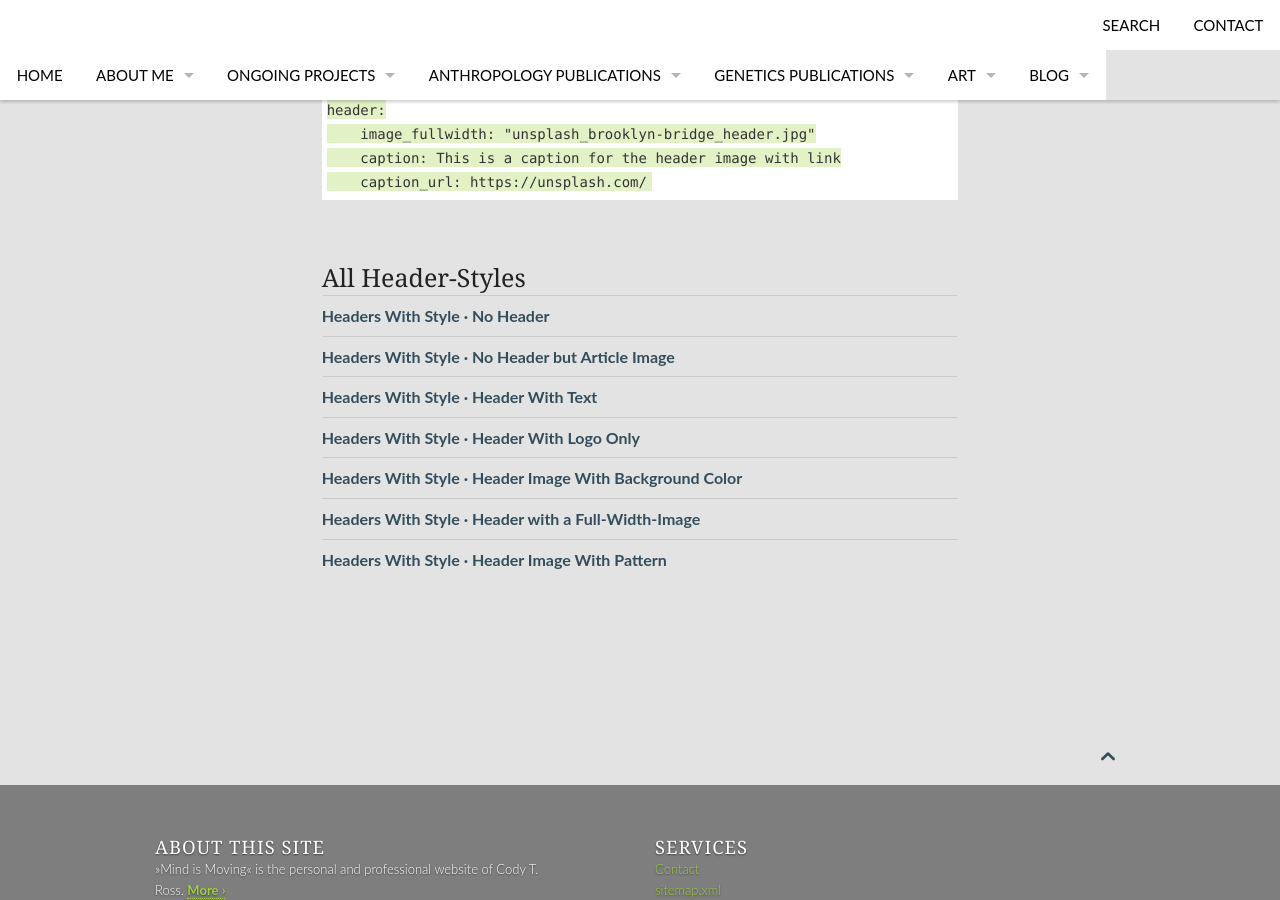
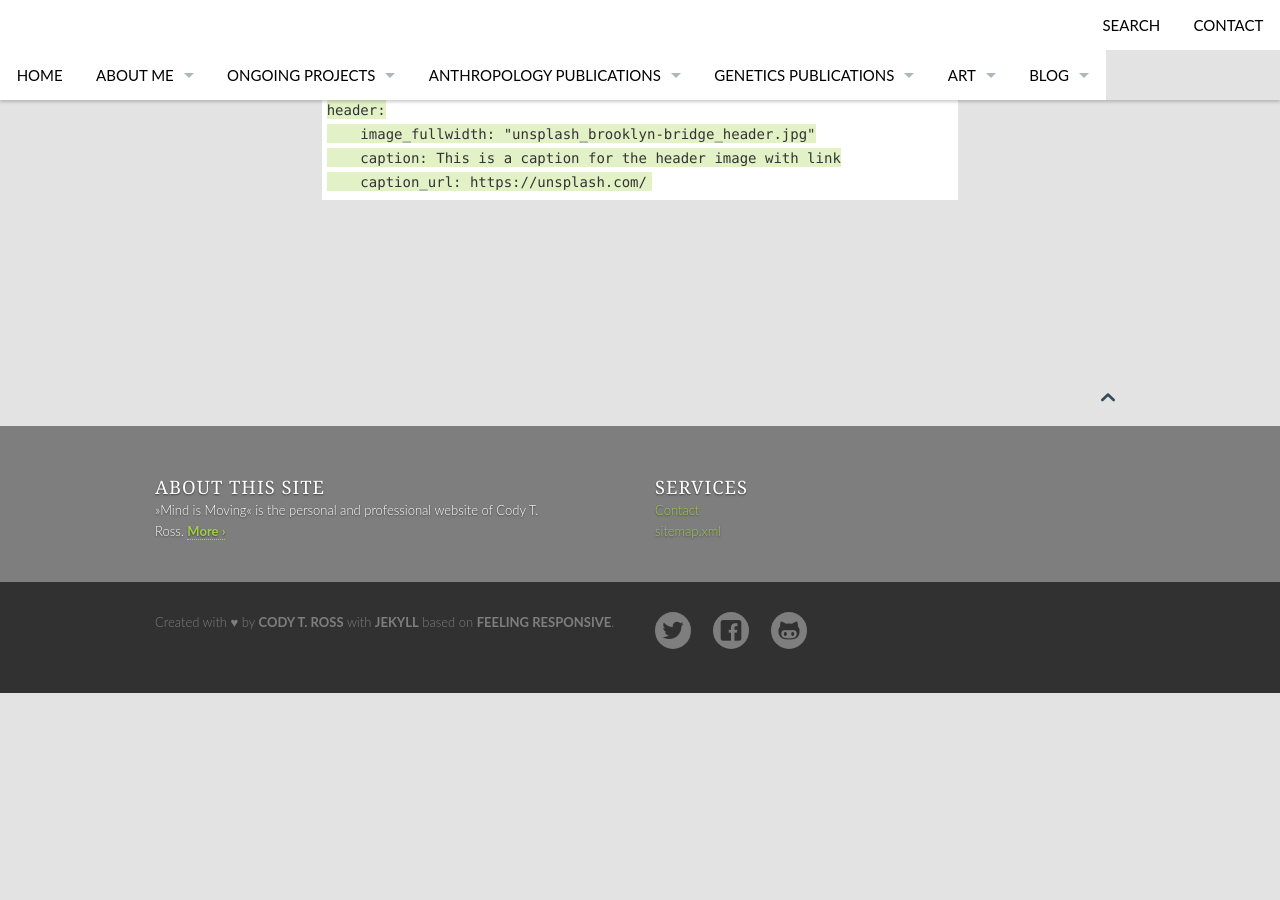
Before and after one commit to Ctross/Ctross.github.io, a Jekyll site: the page built from pages/about-me2.md, in a window 1280 px wide and 900 px high, scrolled down 608 px. Built offline with Jekyll 4.4.1, drawn with Linux system fonts in a browser that asks for light colours; after the commit the page ends 1301 px from its top, so only the background shows below that.

Commit message:
Update about-me2.md

```diff
--- a/pages/about-me2.md
+++ b/pages/about-me2.md
@@ -27,10 +27,3 @@ header:
     caption: This is a caption for the header image with link
     caption_url: https://unsplash.com/
 ~~~
-
-
-
-### All Header-Styles
-{: .t60 }
-
-{% include list-posts tag='header' %}
```
